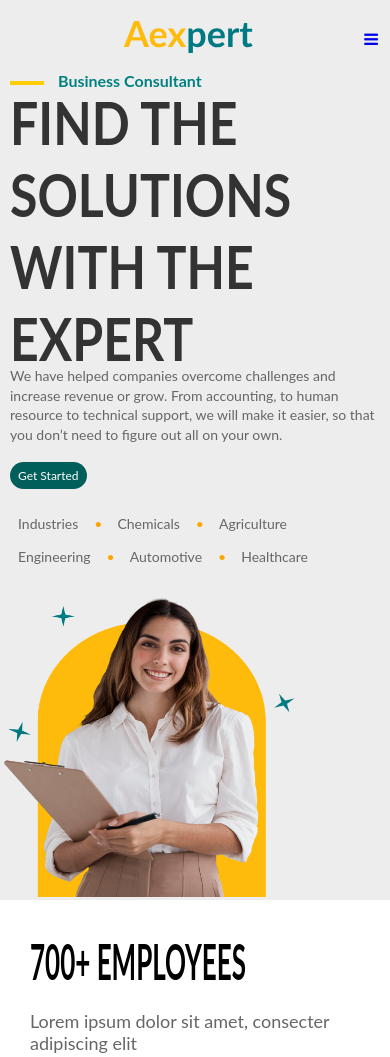
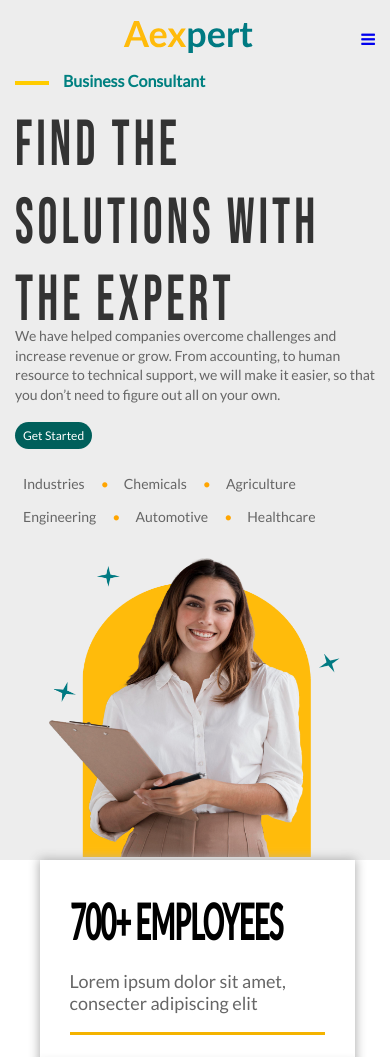
Before and after one commit to koustav96/FE-Tranning, a plain HTML site: page index.html in a window 390 px wide. Shown: the top 1057 px of the page. Drawn offline with Linux system fonts and the light colour scheme; a web font is replaced by a local one.

Commit message:
FT2-313: Necessary font added.

```diff
--- a/index.html
+++ b/index.html
@@ -10,9 +10,10 @@
 </head>
 
 <body>
-  <div class="container">
   <header>
+    <div class="container1">
       <nav class="navbar">
+
         <ul class="nav-left">
           <li><a href="#">Home</a></li>
           <li><a href="#">How it works</a></li>
@@ -33,9 +34,11 @@
         </a>
 
       </nav>
+    </div>
   </header>
 
   <section class="business-consultant">
+    <div class="container2">
       <div id="myLinks">
         <a href="#">Home</a>
         <a href="#">How it Works</a>
@@ -78,8 +81,11 @@
       <div class="right-section">
         <img src="./Images/banner-img.png">
       </div>
+    </div>
   </section>
+
   <section class="foot">
+    <div clas="container3">
       <div class="stats-section">
         <div class="stat-card">
           <h2><span>700+</span> EMPLOYEES</h2>
@@ -87,7 +93,7 @@
           <div class="underline"></div>
         </div>
         <div class="stat-card">
-          <h2><span>10+</span> EMPLOYEES</h2>
+          <h2><span>100+</span> EMPLOYEES</h2>
           <p>Lorem ipsum dolor sit amet, conctetur adipiscing elit</p>
           <div class="underline"></div>
         </div>
@@ -102,8 +108,9 @@
           <div class="underline"></div>
         </div>
       </div>
+    </div>
   </section>
-  </div>
   <script src="script.js"></script>
 </body>
+
 </html>
--- a/style.css
+++ b/style.css
@@ -18,17 +18,20 @@ body {
   font-family: Lato, sans-serif;
 }
 
-.container {
+header {
   background-color: #EDEDED;
+}
+
+.container1 {
+  padding: 20px 10px;
+  width: 1300px;
+  margin: auto;
 }
 
 .navbar {
   display: flex;
   justify-content: space-between;
   align-items: center;
-  padding: 20px 10px;
-  width: 1300px;
-  margin: auto;
 }
 
 .nav-left, .nav-right {
@@ -77,16 +80,19 @@ body {
 }
 
 .business-consultant {
-  position: relative;
-  padding: 15px 0px;
+  background-color: #EDEDED;
+}
+
+.container2 {
+  padding: 20px 10px;
+  width: 1300px;
+  margin: auto;
   display: flex;
   justify-content: space-between;
-  width: 1300px;
-  margin: auto;
 }
 
 .left-section {
-  width: 50%;
+  width: 40%;
   padding-top: 40px;
 }
 
@@ -114,8 +120,11 @@ body {
   font-size: 60px;
   font-weight: bold;
   color: #333;
-  transform: scaleY(1.2);
-  margin: 20px 0;
+  transform: scaleY(1.3);
+  font-weight: 500;
+  font-family: Bebas_Neue, sans-serif;
+  letter-spacing: 4px;
+  padding-top: 20px;
 }
 
 .text-section p {
@@ -167,8 +176,11 @@ body {
 }
 
 .foot {
-  position: relative;
   background-color: #ffffff;
+}
+
+.container3 {
+  width: 1300px;
 }
 
 .stats-section {
@@ -190,6 +202,7 @@ body {
   padding: 20px;
   width: 23%;
   background-color: #fff;
+  box-shadow: 0 0 10px 1px #b0b0b0;
 }
 
 .stat-card p {
@@ -219,11 +232,11 @@ body {
 }
 
 @media only screen and (max-width: 1200px) {
-  .navbar {
+  .container1 {
     width: 750px;
   }
 
-  .business-consultant {
+  .container2 {
     padding: 6px 0px;
     display: flex;
     width: 750px;
@@ -247,8 +260,12 @@ body {
     height: 550px;
   }
 
+  .container3 {
+    width: 750px;
+  }
+
   .stats-section {
-    width: 700px;
+    width: 650px;
     bottom: 20px;
   }
   .stat-card h2 {
@@ -261,7 +278,7 @@ body {
 }
 
 @media only screen and (max-width: 992px) {
-  .navbar {
+  .container1 {
     width: 650px;
     padding-bottom: 14px;
   }
@@ -279,7 +296,7 @@ body {
     padding-top: 0;
   }
 
-  .business-consultant {
+  .container2 {
     width: 650px;
     padding: 0;
   }
@@ -330,7 +347,7 @@ body {
 }
 
 @media only screen and (max-width: 768px) {
-  .navbar {
+  .container1 {
     width: 600px;
   }
 
@@ -343,7 +360,7 @@ body {
     font-size: 12px;
   }
 
-  .business-consultant {
+  .container2 {
     width: 600px;
   }
 
@@ -382,6 +399,11 @@ body {
 }
 
 @media only screen and (max-width: 576px) {
+  .container1 {
+    width: 380px;
+    background-color: #EDEDED;
+  }
+
   .navbar {
     width: 100%;
     justify-content: center;
@@ -414,6 +436,8 @@ body {
   }
 
   .right-section img {
+    position: relative;
+    left: 40px;
     height: 300px;
   }
 
@@ -423,27 +447,34 @@ body {
     margin: 6px 0;
   }
 
-  .business-consultant {
+  .container2 {
+    width: 380px;
     flex-direction: column;
-    width: 100%;
+    background-color: #EDEDED;
   }
 
   .left-section {
     width: 95%;
-    margin: 0 10px;
+    margin-left: 10px;
     padding-top: 0px;
+  }
+
+  .right-section {
+    width: 95%;
   }
 
   .stats-section {
     flex-direction: column;
-    width: 100%;
+    width: 90%;
     bottom: 0;
     margin: auto;
   }
 
   .stat-card {
     padding: 30px;
-    width: 100%;
+    width: 90%;
+    position: relative;
+    left: 20px;
   }
 
   .stat-card h2 {
```
Also changed, not shown: fonts/Bebas_Neue/BebasNeue-Regular.ttf (added), fonts/Bebas_Neue/OFL.txt (added), fonts/Lato/Lato-Black.ttf (added), fonts/Lato/Lato-BlackItalic.ttf (added), fonts/Lato/Lato-Bold.ttf (added), fonts/Lato/Lato-BoldItalic.ttf (added), fonts/Lato/Lato-Italic.ttf (added), fonts/Lato/Lato-Light.ttf (added), fonts/Lato/Lato-LightItalic.ttf (added), fonts/Lato/Lato-Regular.ttf (added), fonts/Lato/Lato-Thin.ttf (added), fonts/Lato/Lato-ThinItalic.ttf (added), fonts/Lato/OFL.txt (added). Lines whose indentation alone changed are shown as unchanged.
